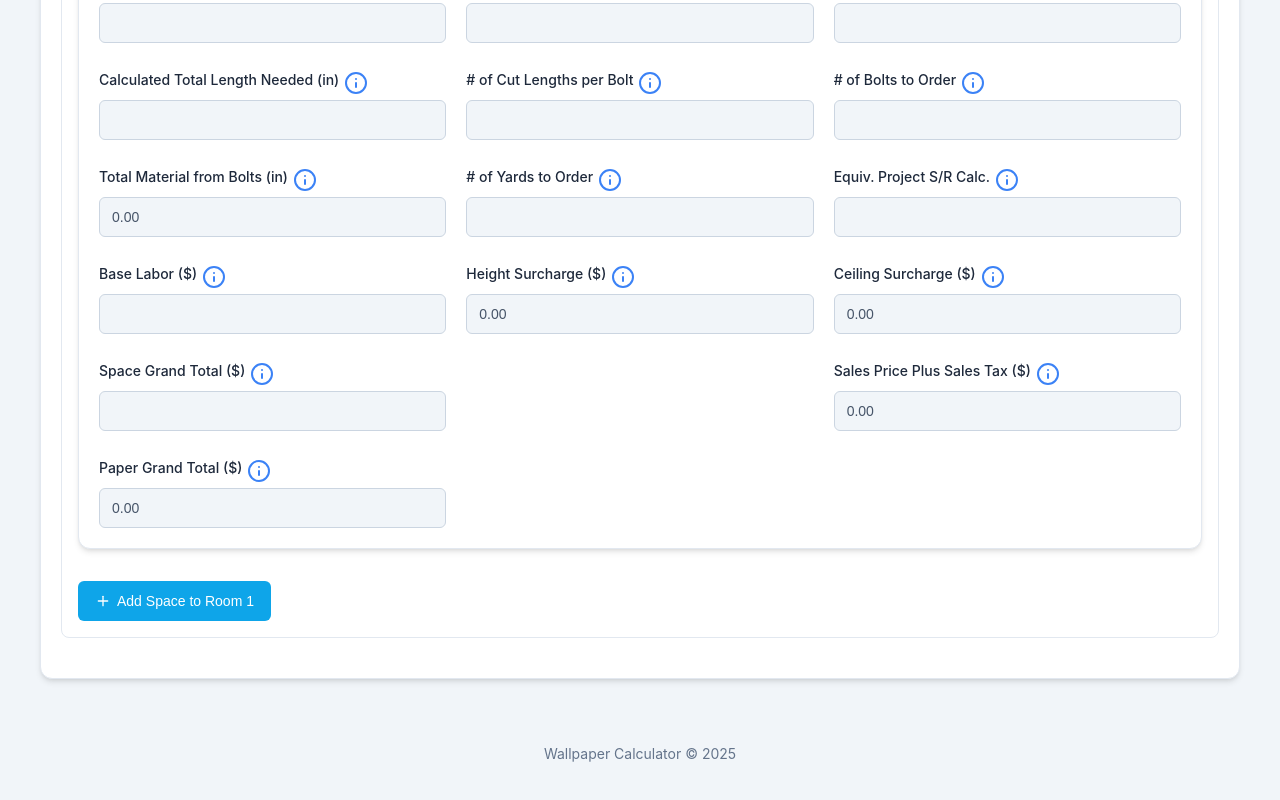
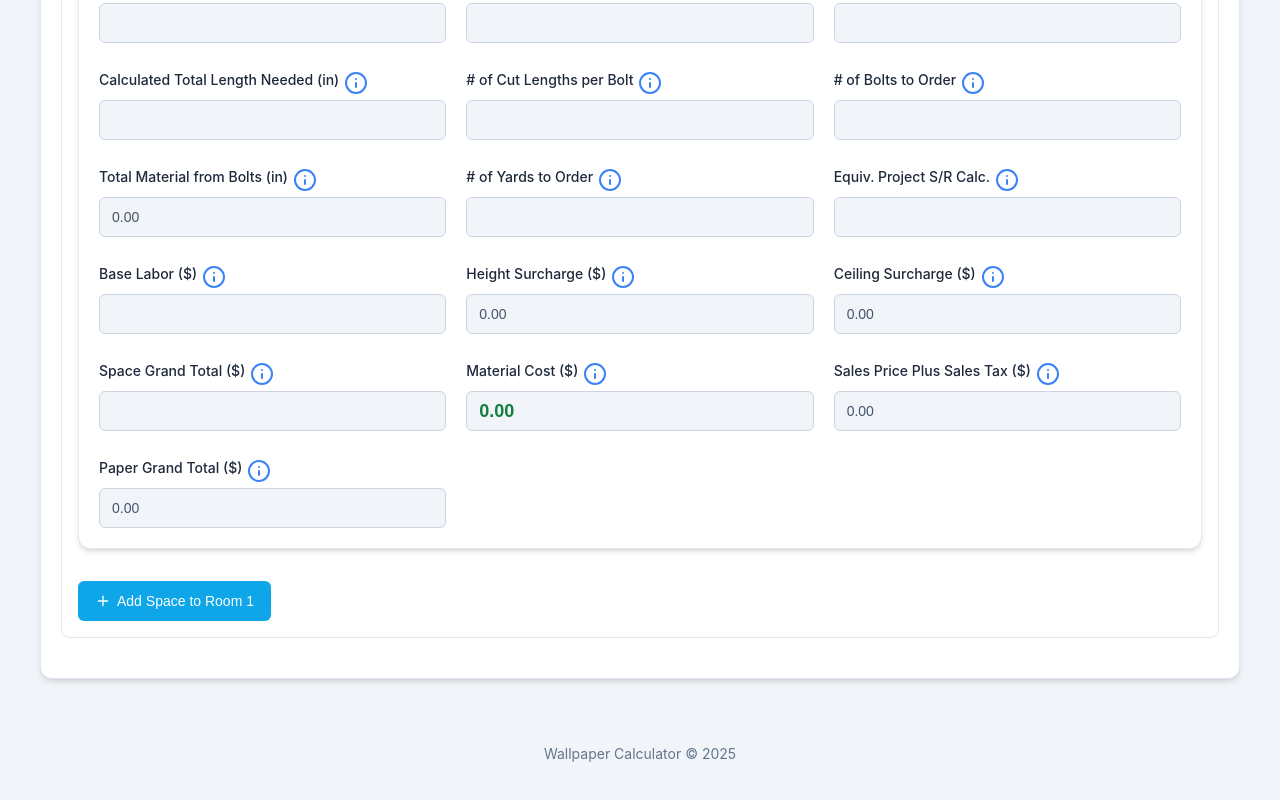
Before and after one commit to neemur/wallpaper-app, a React (Create React App) app: page / in a window 1280 px wide. Shown: the part 2745-3545 px from the top of the page. Built offline with nearby package versions, Linux system fonts and the light colour scheme.

Commit message:
add material cost field

```diff
--- a/src/components/WallInputCard.tsx
+++ b/src/components/WallInputCard.tsx
@@ -321,7 +321,11 @@ export const WallInputCard: React.FC<WallInputCardProps> = ({ wall, onChange, on
                     {renderReadOnlyInput('Space Grand Total ($)', "grandTotalLabor", wall.grandTotalLabor?.toFixed(2), 'font-bold-lg-green', "Base Labor + Height Surcharge + Ceiling Surcharge")}
 
                     {/* Added per request point #1 - Paper Totals */}
-                    <div className="md:col-span-1"></div> {/* Spacer */}
+                    {/*<div className="md:col-span-1"></div> /!* Spacer *!/*/}
+                    {/*materialCost: { inputs: ['unitPriceOfWallpaper', 'numberOfBolts'], outputs: ['baseLabor', 'salesPricePlusSalesTax', 'paperGrandTotal'] },*/}
+
+                    {renderReadOnlyInput('Material Cost ($)', "materialCost", wall.materialCost?.toFixed(2), 'font-bold-lg-green', "unitPriceOfWallpaper * numberOfBolts")}
+
                     {renderReadOnlyInput('Sales Price Plus Sales Tax ($)', "salesPricePlusSalesTax", wall.salesPricePlusSalesTax?.toFixed(2), undefined, `(Material Cost [${wall.materialCost?.toFixed(2) || 'N/A'}] * 1.2) * 1.06`)}
                     {renderReadOnlyInput('Paper Grand Total ($)', "paperGrandTotal", wall.paperGrandTotal?.toFixed(2), 'font-bold-lg-blue', `Sales Price Plus Tax [${wall.salesPricePlusSalesTax?.toFixed(2) || 'N/A'}] + Shipping [${wall.shippingAndTariffs?.toFixed(2) || 'N/A'}]`)}
                 </CardContent>
```
